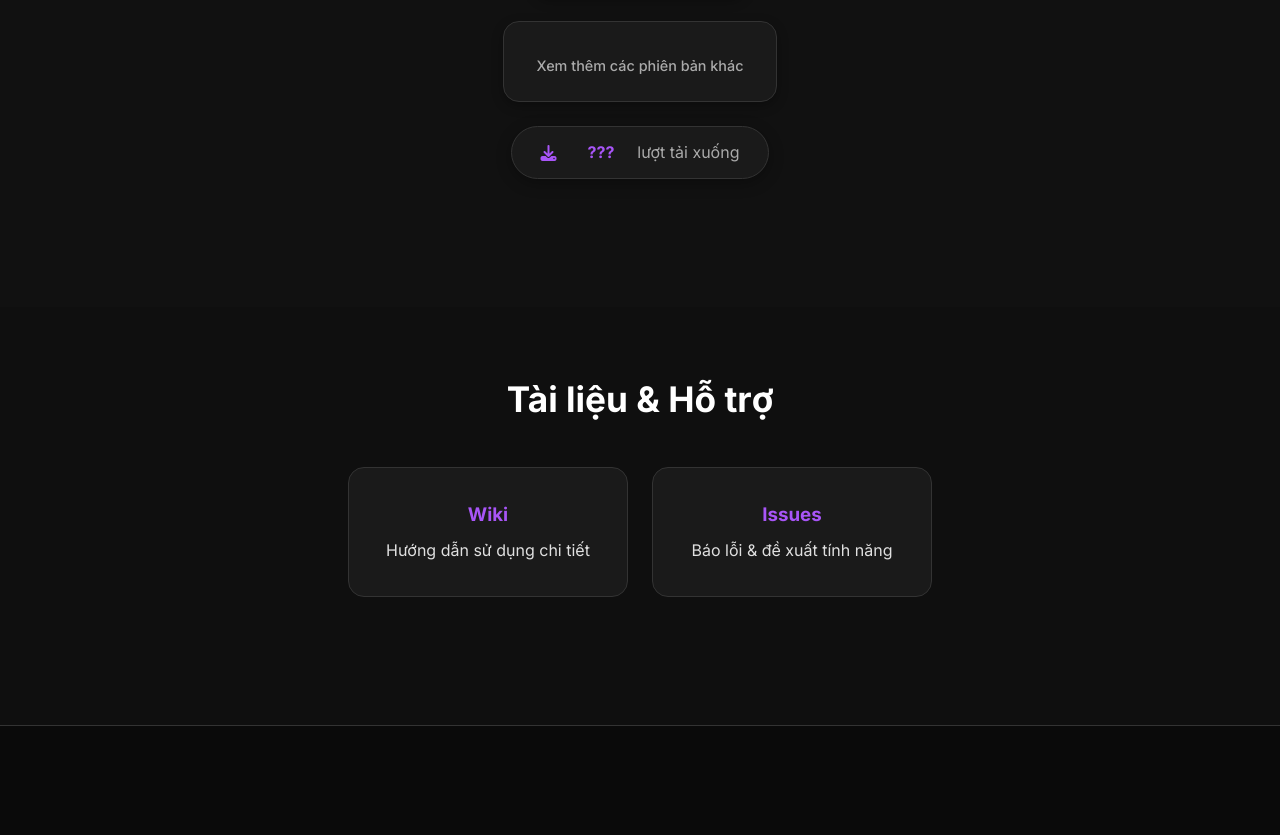
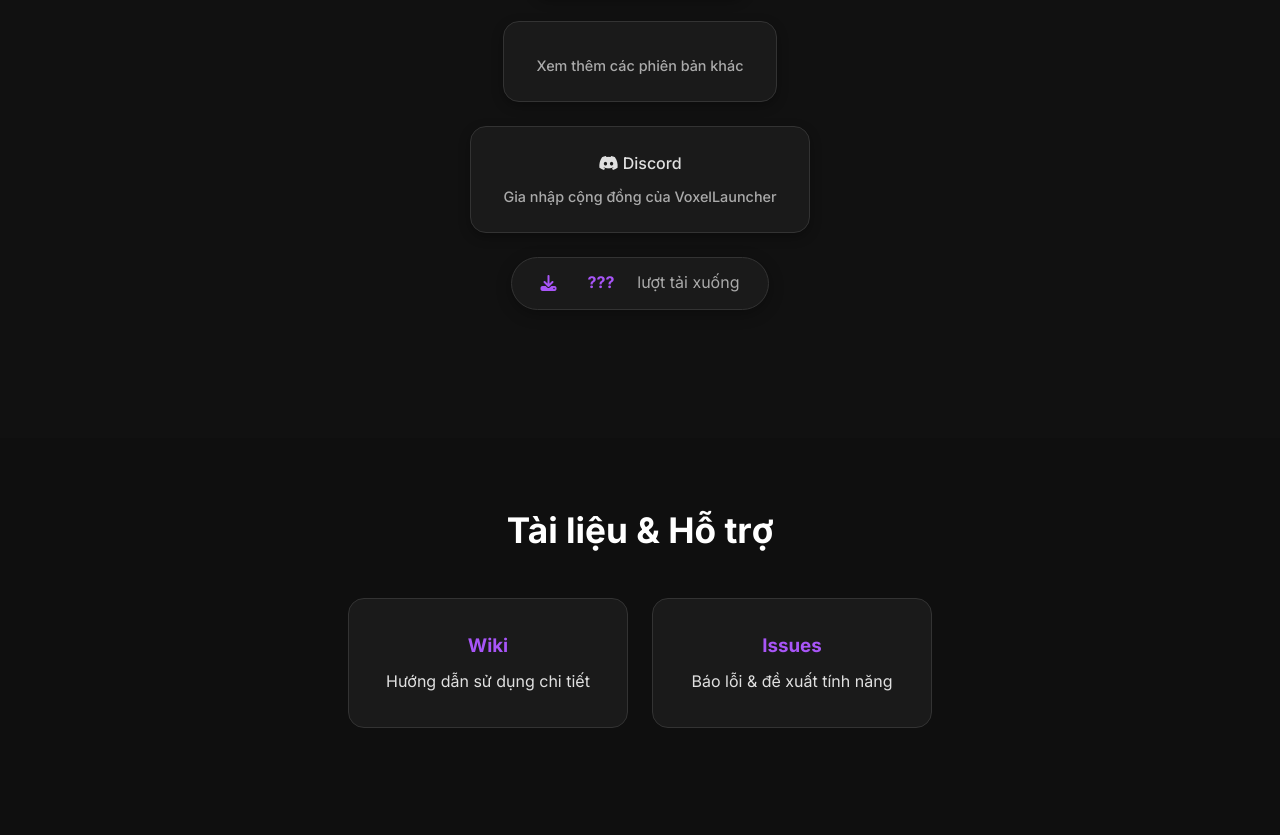
Before and after one commit to ShadowZa982/VoxelLaunchers, a website: page public/index.html in a window 1280 px wide. Shown: the part 2901-3736 px from the top of the page. Drawn offline with Linux system fonts and the light colour scheme; no server answers.

Commit message:
Update index.html

```diff
--- a/public/index.html
+++ b/public/index.html
@@ -121,6 +121,13 @@
           <p style="margin: 0.5rem 0 0; font-size: 0.9rem; color: #aaa;">Xem thêm các phiên bản khác</p>
         </a>
       </div>
+      <div class="download-buttons fade-in">
+        <a href="https://discord.gg/AbQHGuPKen" class="btn-download">
+          <i class="fab fa-discord"></i>
+            Discord
+            <p style="margin: 0.5rem 0 0; font-size: 0.9rem; color: #aaa;">Gia nhập cộng đồng của VoxelLauncher</p>
+        </a>
+      </div>
       <div class="download-counter">
         <i class="fas fa-download"></i>
         <span id="download-count">Đang tải...</span> lượt tải xuống
```
